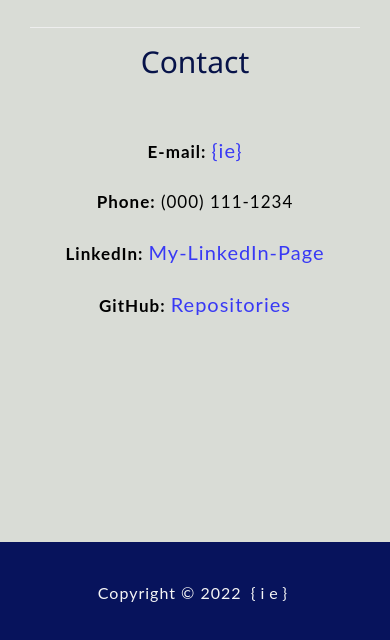
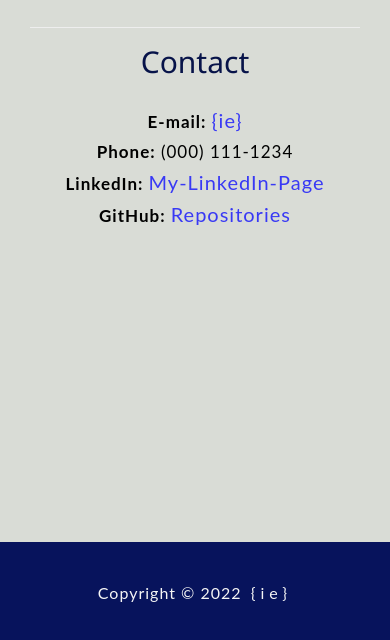
Before and after one commit to ikaera/Module-2-Challenge-Portfolio, a plain HTML site: page index.html in a window 390 px wide. Shown: the part 2149-2789 px from the top of the page. Drawn offline with nearby package versions, Linux system fonts and the light colour scheme.

Commit message:
adjust contact margin

```diff
--- a/assest/style.css
+++ b/assest/style.css
@@ -223,8 +223,8 @@ ul > li  a {
   }
 
   .contact-items {
-    margin-top: 50px;
-    line-height: 5rem;
+    margin-top: 30px;
+    line-height: 3rem;
     letter-spacing: .1rem;
   }
 
```
Also changed, not shown: 1 other file.
